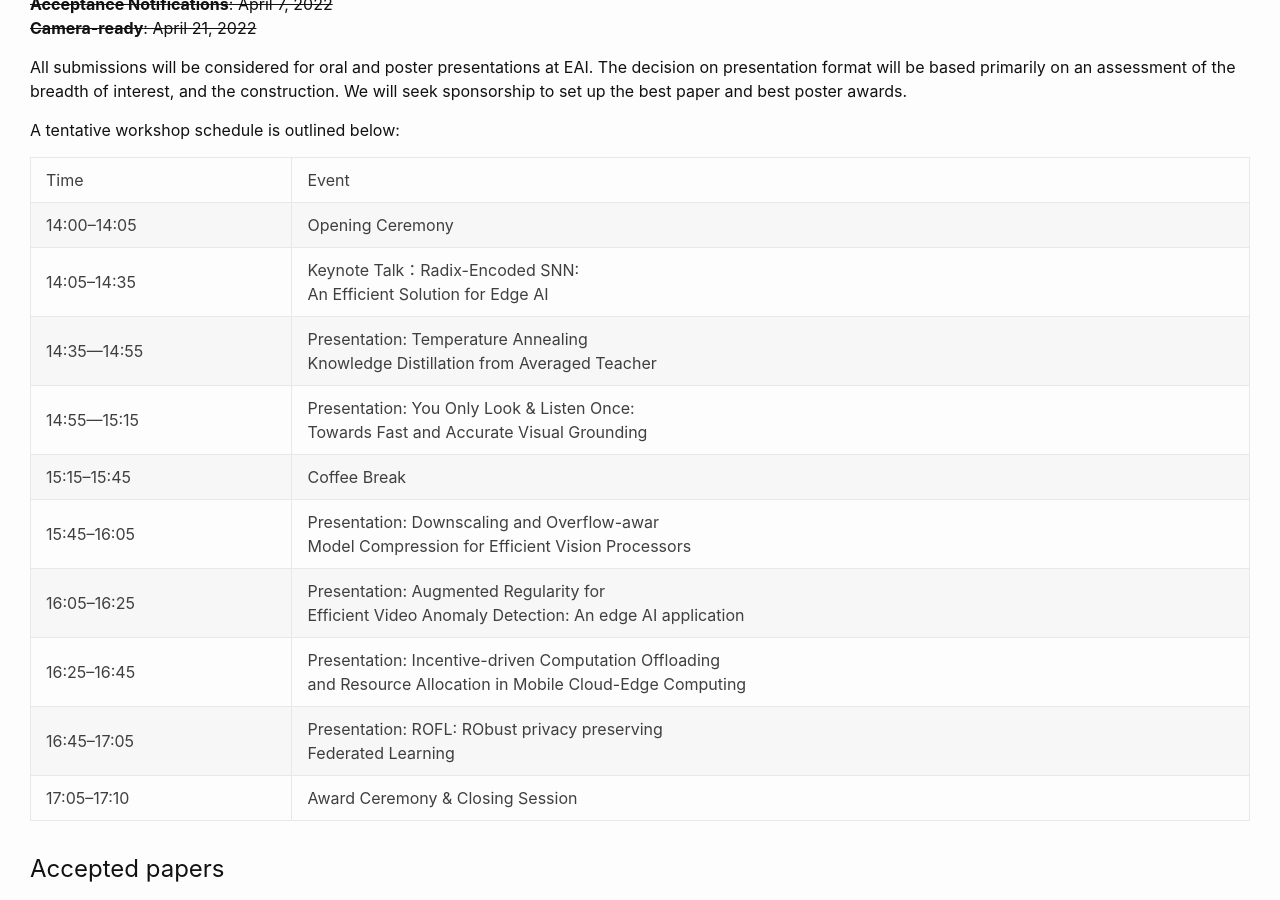
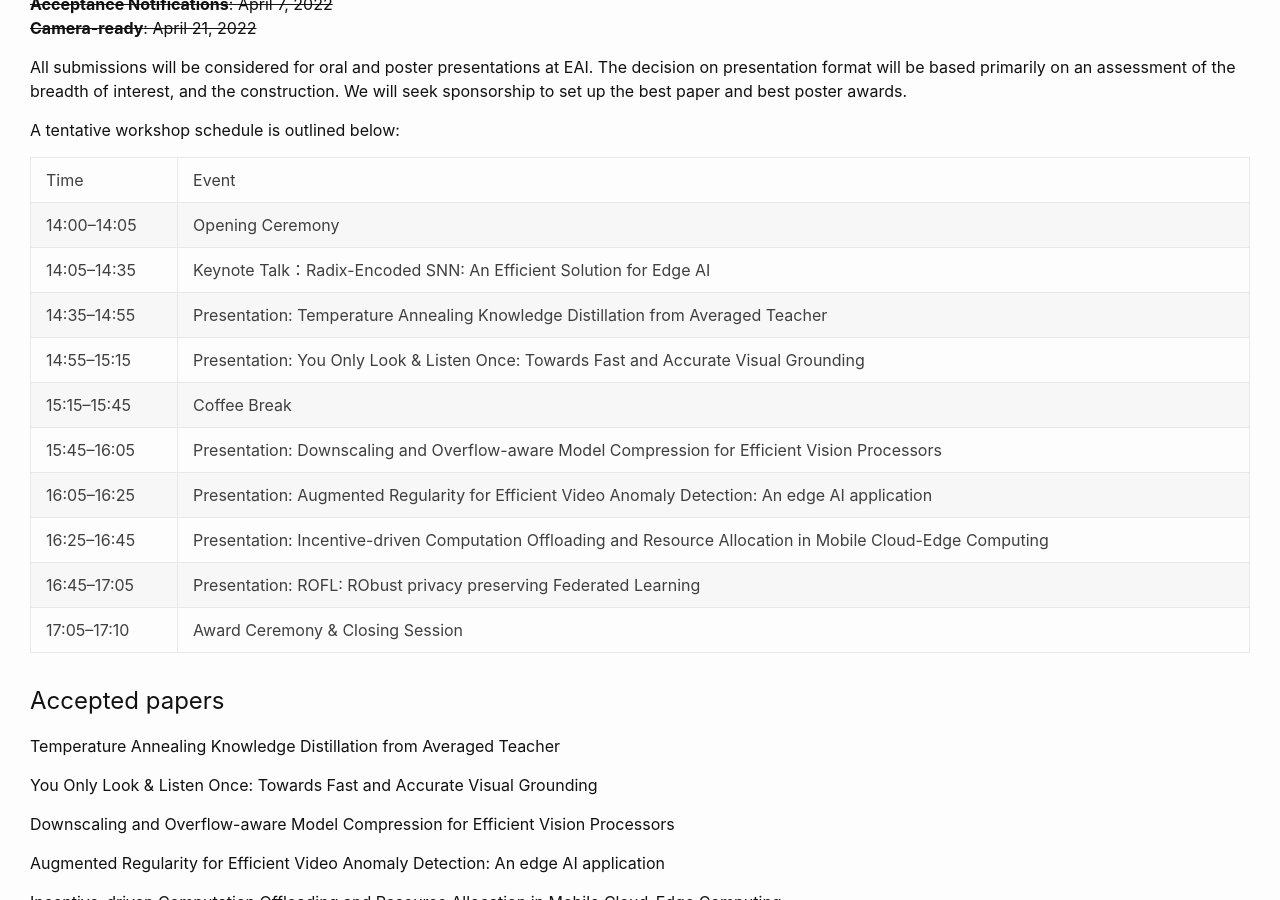
Before and after one commit to EAI-ICDCS/EAI-ICDCS.github.io, a Jekyll site: the page built from index2022.markdown, in a window 1280 px wide and 900 px high, scrolled down 1400 px. Built offline with Jekyll 4.4.1, drawn with Linux system fonts in a browser that asks for light colours.

Commit message:
Update index2022.markdown
fix typo

```diff
--- a/index2022.markdown
+++ b/index2022.markdown
@@ -59,14 +59,14 @@ A tentative workshop schedule is outlined below:
 
 | Time          |  Event                                                                                                            |
 | 14:00--14:05	|  Opening Ceremony                                                                                                 |
-| 14:05--14:35	|  Keynote Talk：Radix-Encoded SNN:<br />An Efficient Solution for Edge AI                                               |
-| 14:35—14:55	|  Presentation: Temperature Annealing<br />Knowledge Distillation from Averaged Teacher                                 |
-| 14:55—15:15	|  Presentation: You Only Look & Listen Once:<br />Towards Fast and Accurate Visual Grounding                            |
+| 14:05--14:35	|  Keynote Talk：Radix-Encoded SNN: An Efficient Solution for Edge AI                                               |
+| 14:35--14:55	|  Presentation: Temperature Annealing Knowledge Distillation from Averaged Teacher                                 |
+| 14:55--15:15	|  Presentation: You Only Look & Listen Once: Towards Fast and Accurate Visual Grounding                            |
 | 15:15--15:45	|  Coffee Break                                                                                                     |
-| 15:45--16:05	|  Presentation: Downscaling and Overflow-awar<br />Model Compression for Efficient Vision Processors                   |
-| 16:05--16:25	|  Presentation: Augmented Regularity for<br />Efficient Video Anomaly Detection: An edge AI application                 |
-| 16:25--16:45	|  Presentation: Incentive-driven Computation Offloading<br />and Resource Allocation in Mobile Cloud-Edge Computing     |
-| 16:45--17:05	|  Presentation: ROFL: RObust privacy preserving<br />Federated Learning                                                 |
+| 15:45--16:05	|  Presentation: Downscaling and Overflow-aware Model Compression for Efficient Vision Processors                   |
+| 16:05--16:25	|  Presentation: Augmented Regularity for Efficient Video Anomaly Detection: An edge AI application                 |
+| 16:25--16:45	|  Presentation: Incentive-driven Computation Offloading and Resource Allocation in Mobile Cloud-Edge Computing     |
+| 16:45--17:05	|  Presentation: ROFL: RObust privacy preserving Federated Learning                                                 |
 | 17:05--17:10	|  Award Ceremony & Closing Session                                                                                 |
 
 
```
